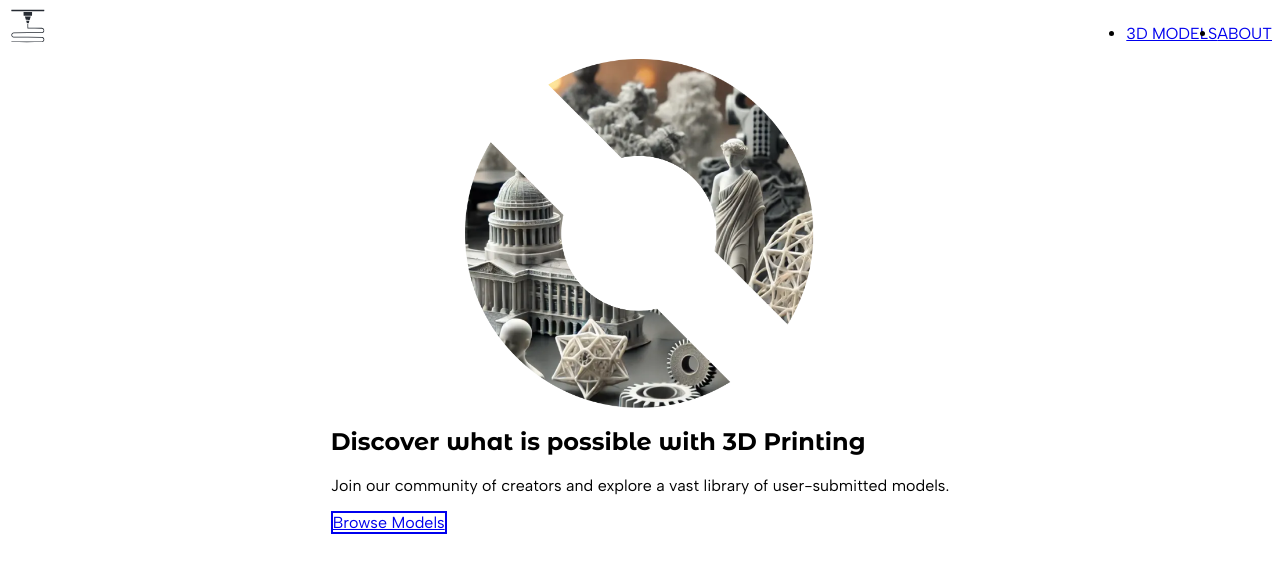
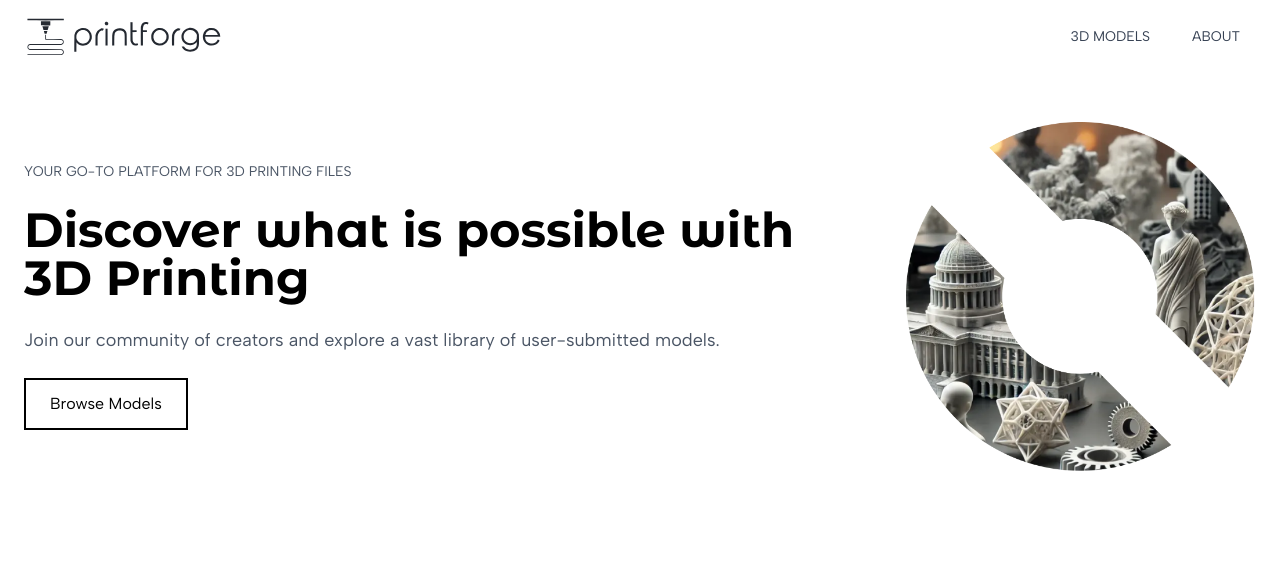
Before and after one commit to Nuhamin-07/PrintForge, a Next.js app: page / in a window 1280 px wide. Shown: the top 572 px of the page. Built offline with nearby package versions, Linux system fonts and the light colour scheme.

Commit message:
the sidebar style added in tailwind

```diff
--- a/app/3d-models/layout.tsx
+++ b/app/3d-models/layout.tsx
@@ -1,21 +1,37 @@
-import Link from "next/link";
+import NavLink from "@/app/components/NavLink";
 import type { ReactNode } from "react";
 import { getAllCategories } from "@/app/lib/categories";
 import type { Category } from "@/app/types";
+import "../globals.css";
 
 export default function ModelsLayout({ children }: { children: ReactNode }) {
   const categories: Category[] = getAllCategories();
+  console.log(categories);
   return (
-    <div>
-      <nav>
-        <Link href="/3d-models">All</Link>
-        {categories.map((cat) => (
-          <Link href={`/3d-models/categories/${cat.slug}`} key={cat.slug}>
-            {cat.displayName}
-          </Link>
-        ))}
-      </nav>
-      {children}
+    <div className="relative flex flex-col min-h-screen md:flex-row">
+      {/* Responsive Navigation */}
+      <aside className="sticky top-0 z-10 w-full bg-white border-b border-gray-200 md:fixed md:w-64 md:top-1/2 md:-translate-y-1/2 md:border-none">
+        <div className="relative">
+          <nav className="w-full overflow-x-auto md:overflow-visible scrollbar-hide">
+            <ul className="flex px-4 py-3 space-x-4 whitespace-nowrap md:flex-col md:p-0 md:space-x-0 md:space-y-3">
+              <NavLink href="/3d-models">All</NavLink>
+              {categories.map((item) => (
+                <NavLink
+                  href={`/3d-models/categories/${item.slug}`}
+                  key={item.slug}
+                >
+                  {item.displayName}
+                </NavLink>
+              ))}
+            </ul>
+          </nav>
+          {/* Fading edge/gradient for horizontal scroll hint on mobile */}
+          <div className="absolute top-0 right-0 w-8 h-full pointer-events-none bg-linear-to-l from-white to-transparent md:hidden" />
+        </div>
+      </aside>
+
+      {/* Main Content Area */}
+      <main className="flex-1 p-4 md:ml-64">{children}</main>
     </div>
   );
 }
--- /dev/null
+++ b/app/components/NavLink.tsx
@@ -0,0 +1,13 @@
+import Link from "next/link";
+import type { NavLinkProps } from "@/app/types";
+
+export default function NavLink({ href, children }: NavLinkProps) {
+  return (
+    <Link
+      href={href}
+      className="px-4 py-2 text-gray-700 transition-colors rounded-md cursor-pointer hover:text-orange-accent"
+    >
+      {children}
+    </Link>
+  );
+}
--- a/app/components/Navbar.tsx
+++ b/app/components/Navbar.tsx
@@ -1,6 +1,7 @@
 import Link from "next/link";
 import Image from "next/image";
 import PFLogoIcon from "@/public/printforge-logo-icon.svg";
+import NavLink from "@/app/components/NavLink";
 import PFLogo from "@/public/printforge-logo.svg";
 
 export default function Navbar() {
@@ -13,7 +14,7 @@
             <Image
               src={PFLogo.src}
               alt="PrintForge Logo"
-              className="w-[200px] h-auto hidden md:block"
+              className="w-50 h-auto hidden md:block"
               width={200}
               height={50}
             />
@@ -21,7 +22,7 @@
             <Image
               src={PFLogoIcon.src}
               alt="PrintForge Logo"
-              className="w-[40px] h-auto block md:hidden"
+              className="w-10 h-auto block md:hidden"
               width={40}
               height={40}
             />
@@ -29,10 +30,10 @@
         </Link>
         <ul className="flex items-center gap-2.5">
           <li className="text-sm uppercase cursor-pointer">
-            <Link href="/3d-models">3D Models</Link>
+            <NavLink href="/3d-models">3D Models</NavLink>
           </li>
           <li className="text-sm uppercase cursor-pointer">
-            <Link href="/about">About</Link>
+            <NavLink href="/about">About</NavLink>
           </li>
         </ul>
       </nav>
--- a/app/globals.css
+++ b/app/globals.css
@@ -1,6 +1,8 @@
-@tailwind base;
-@tailwind components;
-@tailwind utilities;
+@import "tailwindcss";
+
+@theme {
+  --color-orange-accent: #f77d36;
+}
 
 h1,
 h2,
--- a/app/page.tsx
+++ b/app/page.tsx
@@ -32,7 +32,7 @@
           alt="Hero Image"
           width={350}
           height={350}
-          className="w-[350px] h-auto rounded-lg"
+          className="w-87.5 h-auto rounded-lg"
         />
       </section>
     </main>
--- a/app/types/index.ts
+++ b/app/types/index.ts
@@ -53,3 +53,8 @@
   className?: string;
   role?: string;
 };
+
+export type NavLinkProps = {
+  href: string;
+  children: ReactNode;
+};
--- /dev/null
+++ b/tailwind.config.js
@@ -0,0 +1,16 @@
+/** @type {import('tailwindcss').Config} */
+module.exports = {
+  content: [
+    "./app/**/*.{js,ts,jsx,tsx,mdx}",
+    "./pages/**/*.{js,ts,jsx,tsx,mdx}",
+    "./components/**/*.{js,ts,jsx,tsx,mdx}",
+  ],
+  plugins: [],
+  theme: {
+    extend: {
+      colors: {
+        "orange-accent": "#F77D36",
+      },
+    },
+  },
+};
```
